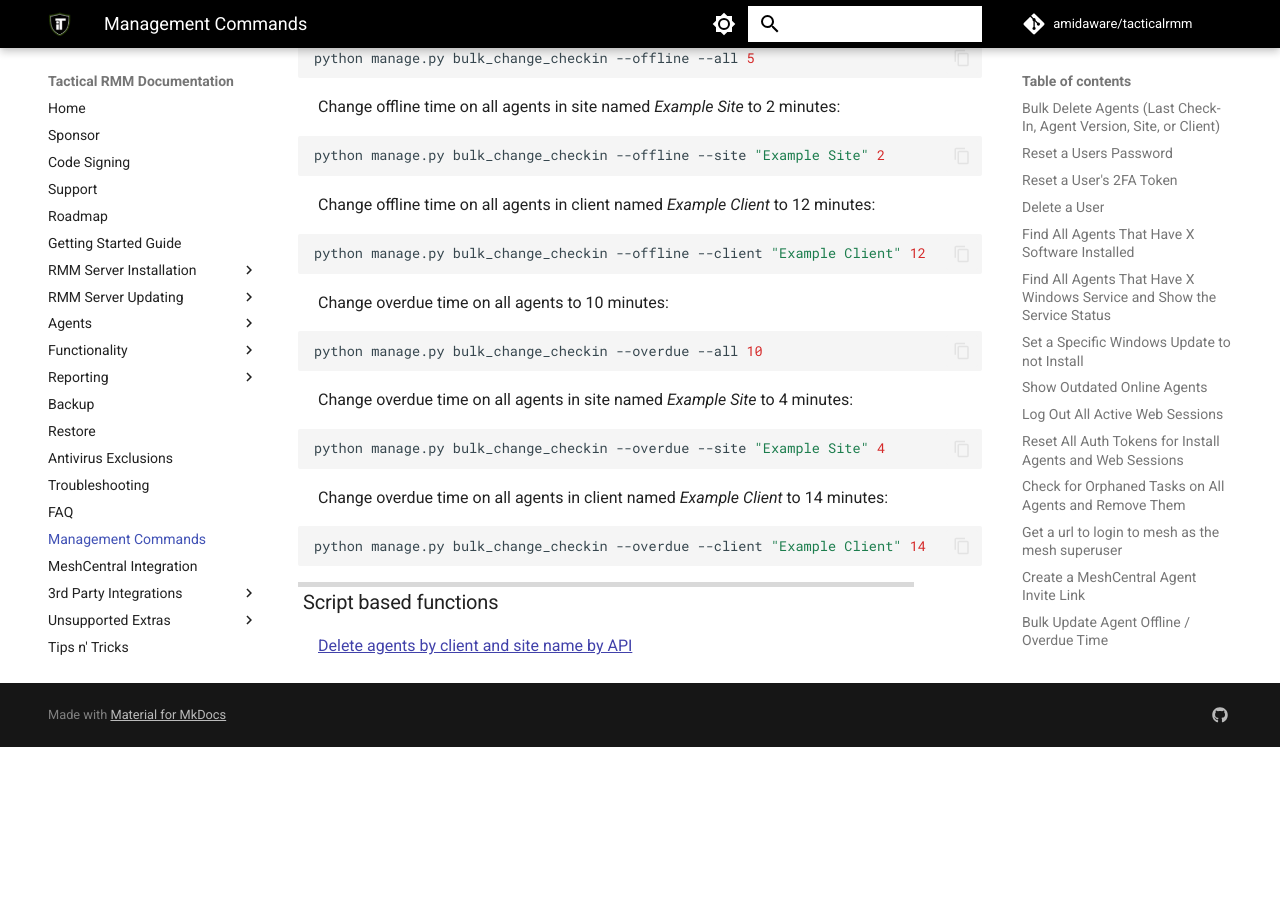
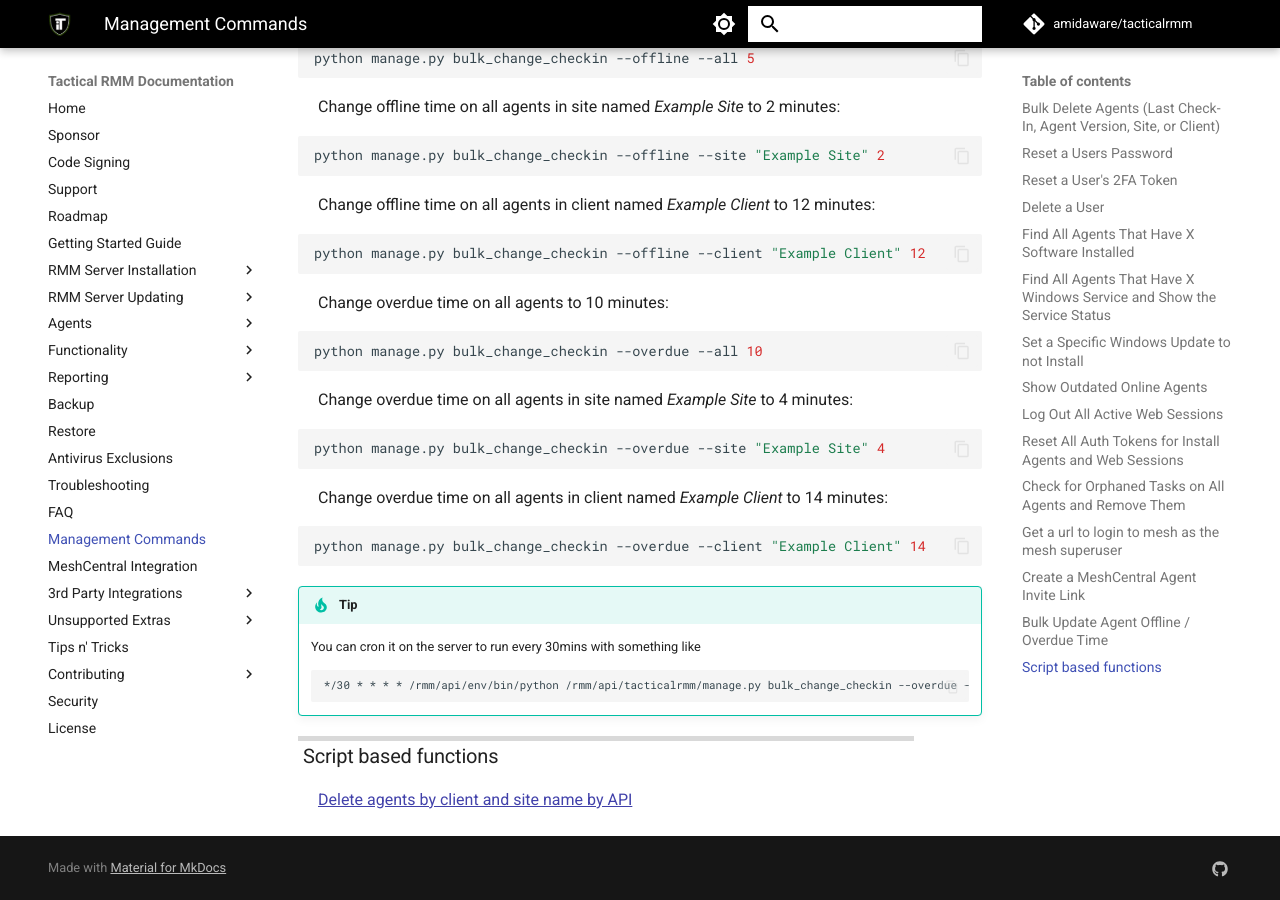
Before and after one commit to amidaware/trmm-docs, an MkDocs documentation site: the page built from docs/management_cmds.md, in a window 1280 px wide and 900 px high, scrolled down 2285 px. Built offline with MkDocs 1.6.1 and Material for MkDocs 9.7.7, drawn with Linux system fonts in a browser that asks for light colours; comment, search, counter and statistics services are not loaded; before the commit the page ends 3032 px from its top, so only the background shows below that.

Commit message:
Adding management command cron example

````diff
--- a/docs/management_cmds.md
+++ b/docs/management_cmds.md
@@ -158,6 +158,12 @@
 python manage.py bulk_change_checkin --overdue --client "Example Client" 14
 ```
 
+!!!tip
+    You can cron it on the server to run every 30mins with something like<br>
+    ```bash
+    */30 * * * * /rmm/api/env/bin/python /rmm/api/tacticalrmm/manage.py bulk_change_checkin --overdue --all 10 > /dev/null 2>&1
+    ```
+
 ### Script based functions
 
 [Delete agents by client and site name by API](https://github.com/amidaware/community-scripts/blob/main/scripts_wip/TRMM_Mass_Delete_Agents.ps1)
````
